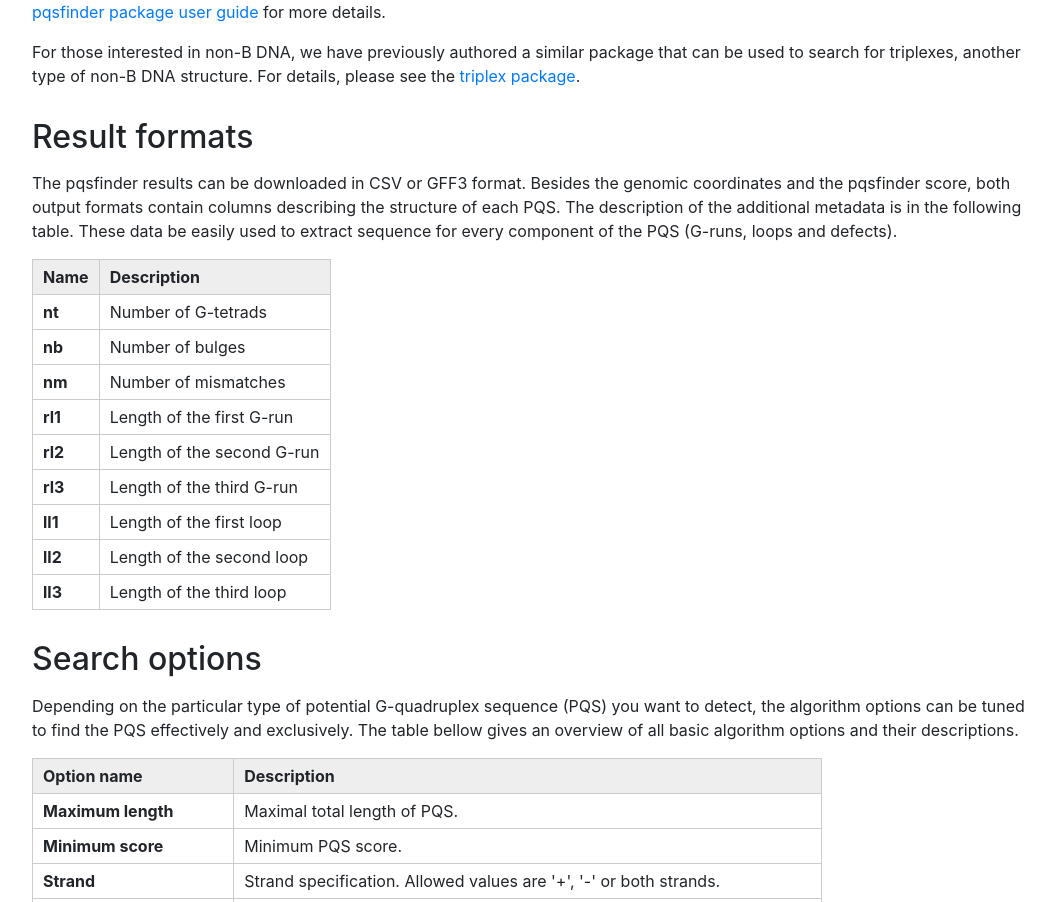
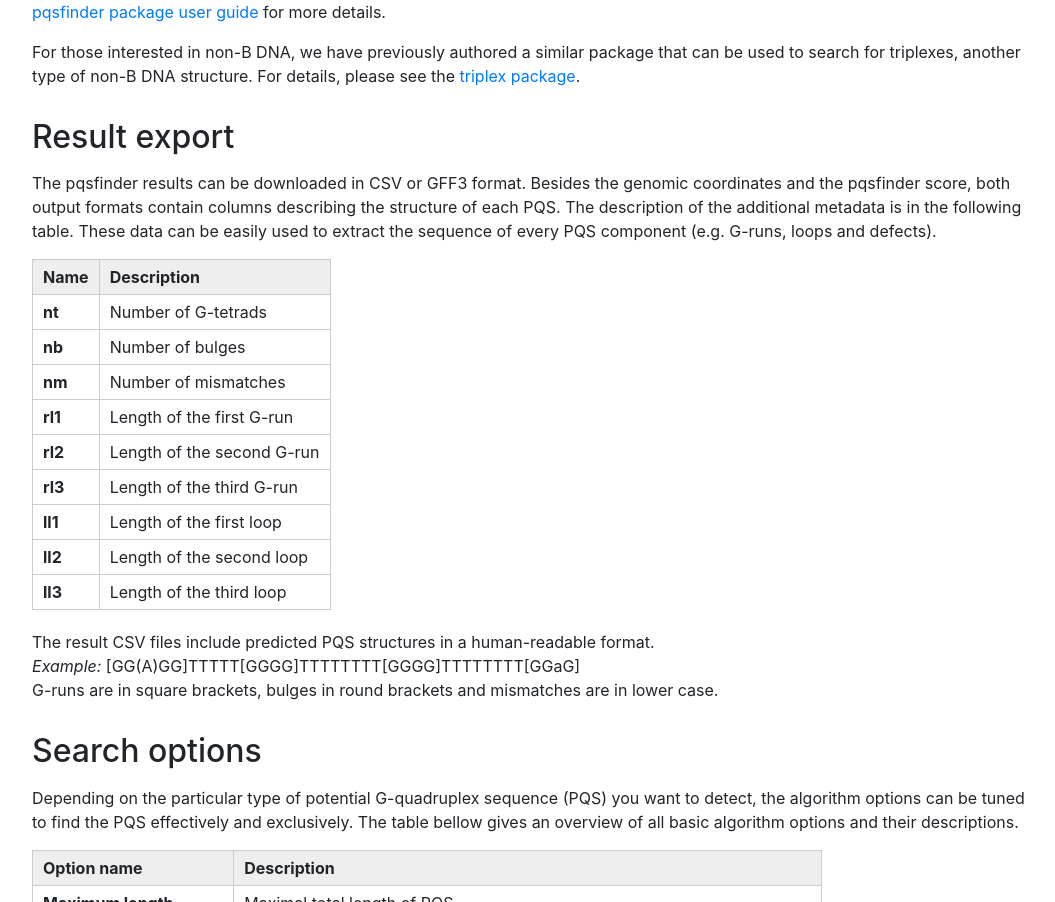
Before and after one commit to dominicenka/pqsfinder-frontend, a React (Create React App) app: page /help in a window 1280 px wide. Shown: the part 488-1390 px from the top of the page, without its empty margins (108-1163 px from the left). Built offline with nearby package versions, Linux system fonts and the light colour scheme; no server answers; what flux would draw is missing.

Commit message:
pqs pattern format described in help page

```diff
--- a/src/pages/Help.js
+++ b/src/pages/Help.js
@@ -17,9 +17,9 @@ class Help extends Component {
 
                 <p>For those interested in non-B DNA, we have previously authored a similar package that can be used to search for triplexes, another type of non-B DNA structure. For details, please see the <a href="https://bioconductor.org/packages/release/bioc/html/pqsfinder.html" target="_blank" rel="noopener noreferrer">triplex package</a>.</p>
 
-                <h2>Result formats</h2>
+                <h2>Result export</h2>
 
-                <p>The pqsfinder results can be downloaded in CSV or GFF3 format. Besides the genomic coordinates and the pqsfinder score, both output formats contain columns describing the structure of each PQS. The description of the additional metadata is in the following table. These data be easily used to extract sequence for every component of the PQS (G-runs, loops and defects).</p>
+                <p>The pqsfinder results can be downloaded in CSV or GFF3 format. Besides the genomic coordinates and the pqsfinder score, both output formats contain columns describing the structure of each PQS. The description of the additional metadata is in the following table. These data can be easily used to extract the sequence of every PQS component (e.g. G-runs, loops and defects).</p>
 
                 <table class="optsTable">
                 <thead>
@@ -65,6 +65,10 @@ class Help extends Component {
                     <td>Length of the third loop</td>
                 </tr>
                 </table>
+
+                <p>The result CSV files include predicted PQS structures in a human-readable format.<br/>
+                <em>Example:</em> [GG(A)GG]TTTTT[GGGG]TTTTTTTT[GGGG]TTTTTTTT[GGaG]<br/>
+                G-runs are in square brackets, bulges in round brackets and mismatches are in lower case.</p>
 
                 <h2>Search options</h2>
                 <p>Depending on the particular type of potential G-quadruplex sequence (PQS) you want to detect, the algorithm options can be tuned to find the PQS effectively and exclusively. The table bellow gives an overview of all basic algorithm options and their descriptions.</p>
```
